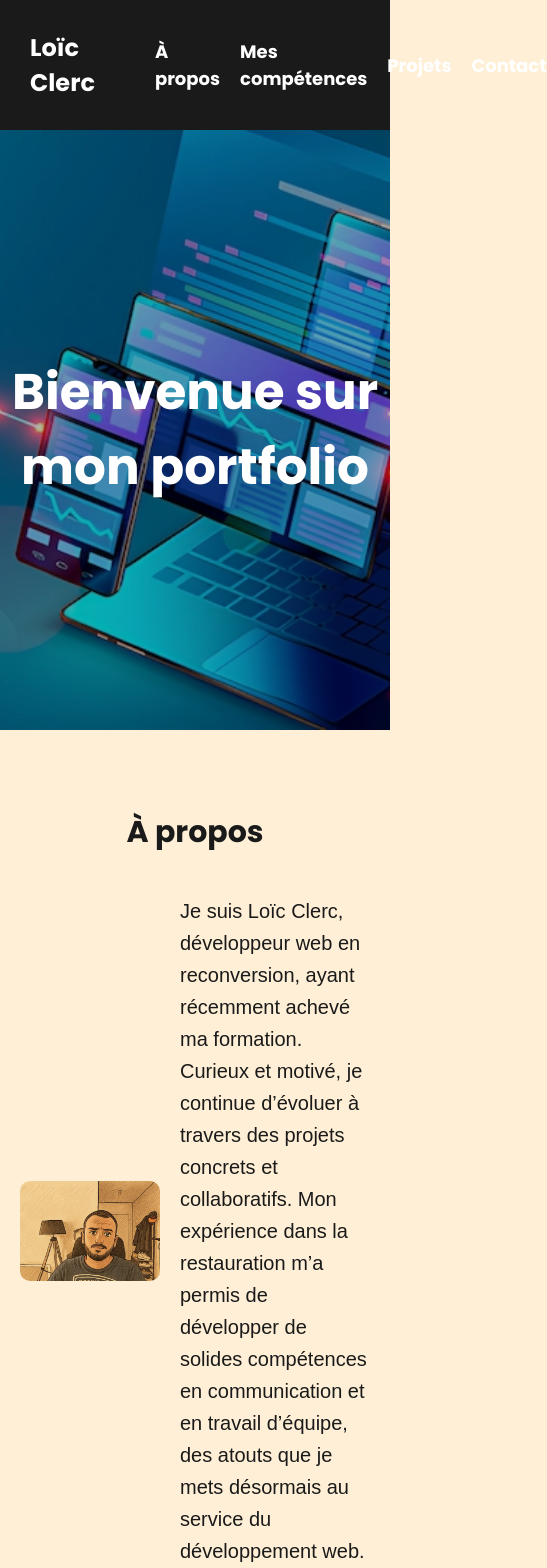
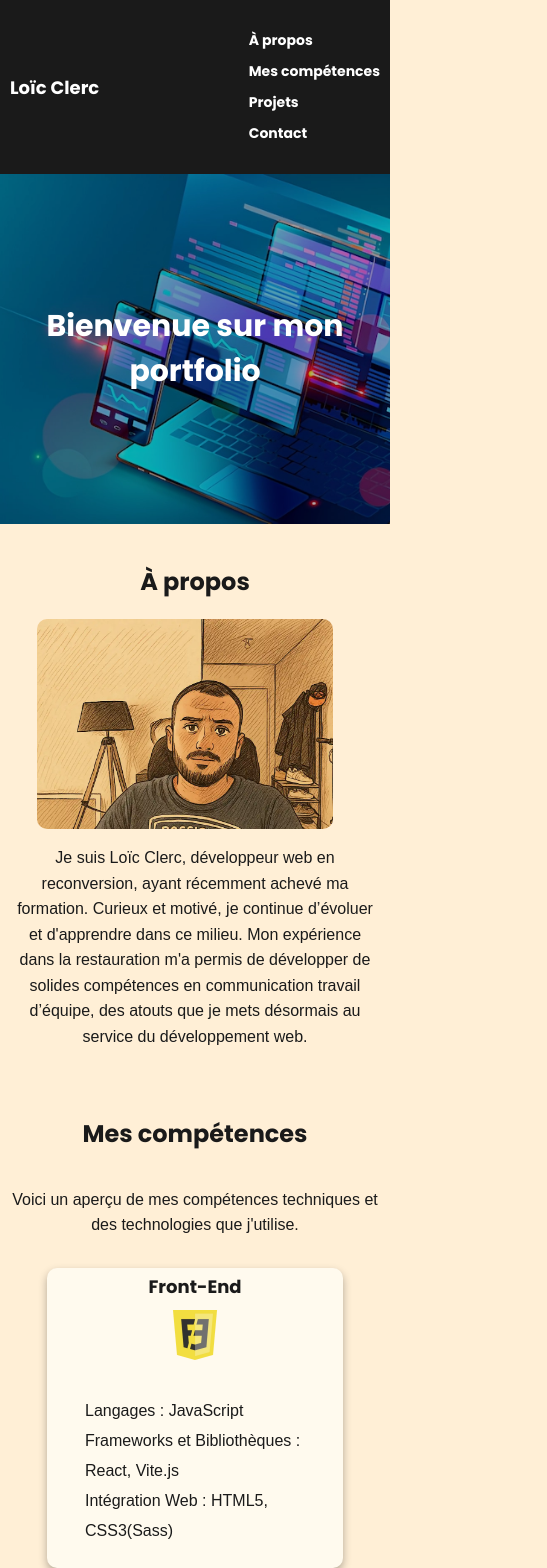
Before and after one commit to corsarto/Mon-Portfolio, a React (Vite) app: page / in a window 390 px wide. Shown: the top 1568 px of the page, 547 px wide, since content can reach past the window. Built offline with nearby package versions, Linux system fonts and the light colour scheme; a web font is replaced by a local one.

Commit message:
make version mobile for home page

```diff
--- a/src/assets/style/app.css
+++ b/src/assets/style/app.css
@@ -1,10 +1,6 @@
 * {
   box-sizing: border-box;
-  margin: auto;
   padding: 0;
-}
-#root {
-  margin: 0 auto;
 }
 body,
 li {
@@ -12,6 +8,7 @@ li {
   font-weight: 400;
   color: #1a1a1a;
   width: 100%;
+  margin: 0;
 }
 p {
   font-family: "Libertinus sans", sans-serif;
--- a/src/components/About/about.css
+++ b/src/components/About/about.css
@@ -1,10 +1,13 @@
 .about-container {
   display: flex;
+  justify-content: center;
+  align-items: center;
 }
 .about {
   display: flex;
   flex-direction: column;
   padding: 20px;
+  align-items: center;
 }
 .about-photo {
   width: 40%;
@@ -20,3 +23,26 @@
 .about-container p {
   font-size: 20px;
 }
+
+@media screen and (max-width: 550px) {
+  .about {
+    padding:10px;
+  }
+  .about h2 {
+    font-size:24px;
+    margin-bottom:20px;
+    margin-top: 30px;
+  }
+  .about-container {
+    flex-direction: column;
+    text-align: center;
+  }
+  .about-photo {
+    width:80%;
+    height:auto;
+  }
+  .about-container p {
+    font-size:16px;
+  }
+
+}
--- a/src/components/About/about.jsx
+++ b/src/components/About/about.jsx
@@ -12,11 +12,11 @@ function About() {
         />
         <p>
           Je suis Loïc Clerc, développeur web en reconversion, ayant récemment
-          achevé ma formation. Curieux et motivé, je continue d’évoluer à
-          travers des projets concrets et collaboratifs. Mon expérience dans la
-          restauration m’a permis de développer de solides compétences en
-          communication et en travail d’équipe, des atouts que je mets désormais
-          au service du développement web.{" "}
+          achevé ma formation. Curieux et motivé, je continue d’évoluer et
+          d&apos;apprendre dans ce milieu. Mon expérience dans la restauration
+          m&apos;a permis de développer de solides compétences en communication
+          travail d’équipe, des atouts que je mets désormais au service du
+          développement web.{" "}
         </p>
       </div>
     </section>
--- a/src/components/Header/header.css
+++ b/src/components/Header/header.css
@@ -4,18 +4,21 @@
   justify-content: space-between;
   background-color: #1a1a1a;
   padding: 30px 0;
+  width:100%;
 }
 .title-link {
   color: white;
   text-decoration: none;
   font-size: 24px;
   font-weight: bold;
-  margin: 0 30px;
+  margin: 0;
+  margin-left: 40px;
 }
 .nav {
   display: flex;
   gap: 20px;
-  margin: 0 30px;
+  margin:0;
+  margin-right: 40px;
 }
 .nav-link {
   color: white;
@@ -47,3 +50,18 @@
   opacity: 1;
   transform: translateY(0px);
 }
+
+@media screen and (max-width: 550px) {
+  .title-link {
+    margin-left:10px;
+    font-size: 18px;
+  }
+  .nav {
+    flex-direction: column;
+    gap: 10px;
+    margin-right:10px;
+  }
+  .nav-link {
+    font-size:14px;
+  }
+}
--- a/src/components/Projects/projects.css
+++ b/src/components/Projects/projects.css
@@ -12,3 +12,16 @@
     font-size: 20px;
     margin-bottom: 40px;
 }
+
+@media screen and (max-width: 550px) {
+    .projects {
+        margin-top:30px;
+    }
+    .projects h2 {
+        font-size:24px;
+    }
+    .projects p {
+        font-size:16px;
+        margin-bottom: 20px;
+    }
+}
--- a/src/components/ProjectsCard/projectsCard.css
+++ b/src/components/ProjectsCard/projectsCard.css
@@ -1,22 +1,21 @@
 .card-container {
     display: flex;
     flex-wrap: wrap;
-    gap: 20px;
-    margin-top: 40px;
-    margin:0;
-    margin-bottom: 60px;
+    gap: 60px;
+    margin: 40px 40px 60px 40px;
 }
 .card {
     background-color: rgb(255, 250, 238);
     padding:30px;
     border-radius: 10px;
-    margin:0;
     width:400px;
     height:400px;
     box-shadow: 0 4px 8px rgba(0, 0, 0, 0.3);
     display: flex;
     flex-direction: column;
     justify-content: center;
+    align-items: center;
+    text-align: center;
 }
 .card:hover {
     transform: scale(1.05);
@@ -24,7 +23,7 @@
 }
 .card img {
     width:80%;
-    height: auto;
+    height: 22%;
 }
 .card h3 {
     font-size: 22px;
@@ -37,3 +36,26 @@
     text-decoration: none;
     color: inherit;
 }
+
+@media screen and (max-width: 550px) {
+    .card-container {
+        flex-direction: column;
+        gap:30px;
+        margin: 30px 0;
+    }
+    .card {
+        width: 80%;
+        height: 275px;
+        margin: 0 auto;
+    }
+    .card img {
+        width:70%;
+    }
+    .card h3 {
+        font-size: 18px;
+        margin-bottom:10px;
+    }
+    .card p {
+        font-size: 16px;
+    }
+}
--- a/src/components/ProjectsDetail/projectsDetail.css
+++ b/src/components/ProjectsDetail/projectsDetail.css
@@ -14,13 +14,13 @@
   margin: 0;
 }
 
-.project-detail p, ul {
+.project-detail p, .project-detail ul {
   grid-column: 2;
   margin: 0;
   padding-left: 18px;
 }
 
-.project-detail p, li {
+.project-detail p, .project-detail li {
     font-size: 18px;
     line-height: 1.6;
 }
--- a/src/components/Skills/skills.css
+++ b/src/components/Skills/skills.css
@@ -12,6 +12,7 @@
 .skills {
   display:flex;
   flex-direction: column;
+  align-items: center;
 }
 .skills p {
   font-size:20px;
@@ -42,9 +43,9 @@
 }
 .skills ul {
   list-style-type: none;
-  margin: 0;
   font-size: 18px;
-  line-height: 40px;;
+  line-height: 1.6;
+  padding-left:18px;
 }
 .skills-card:hover {
   transform: scale(1.05);
@@ -57,3 +58,37 @@
     justify-content: center;
   }
 }
+
+@media screen and (max-width: 550px) {
+  .skills h2 {
+    font-size:24px;
+    margin-bottom:20px;
+    margin-top: 30px;
+  }
+  .skills {
+    padding:10px;
+  }
+  .skills p {
+    font-size:16px;
+    text-align: center;
+  }
+  .skills-card {
+    width: 80%;
+    height: 300px;
+    margin: 10px 0;
+    justify-content: center;
+  }
+  .skills-card h3 {
+    font-size: 18px;
+    margin-bottom:10px;
+  }
+  .skills-logo {
+    width: 50px;
+    height: 50px;
+    margin-bottom: 20px;
+  }
+  .skills ul {
+    font-size: 16px;
+    line-height: 30px;
+  }
+}
--- a/src/pages/Home/home.css
+++ b/src/pages/Home/home.css
@@ -30,3 +30,12 @@
   font-size: 50px;
   z-index: 1;
 }
+
+@media screen and (max-width: 550px) {
+  .banner {
+    height: 350px;
+  }
+  .home-wrapper h1 {
+    font-size: 30px;
+}
+}
--- a/src/pages/ProjectPage/projectPage.css
+++ b/src/pages/ProjectPage/projectPage.css
@@ -4,8 +4,13 @@
     flex-direction:column;
     gap:25px;
     margin-top:20px;
+    align-items: center;
 }
-
+.projects-header img {
+    width:200px;
+    height:auto;
+    margin:0;
+}
 .project-link {
     display: flex;
     margin-left: 40px;
```
